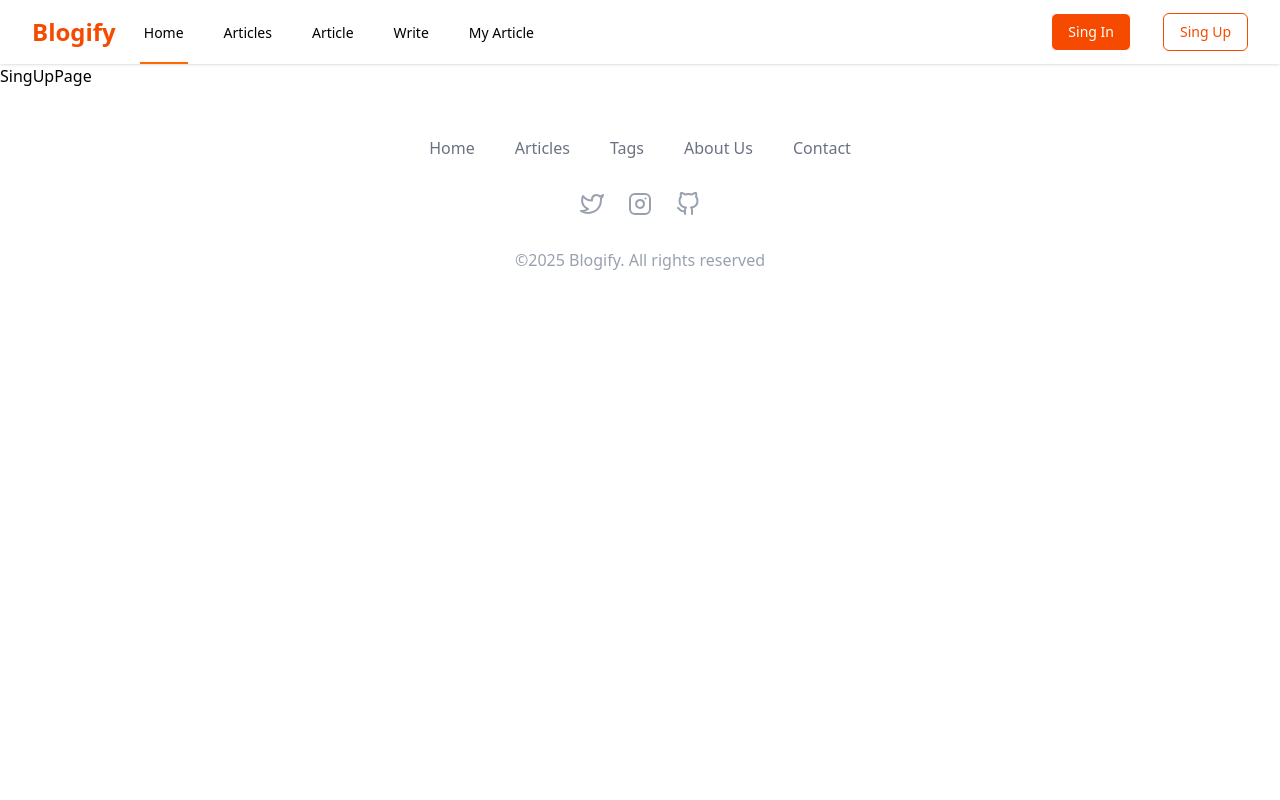
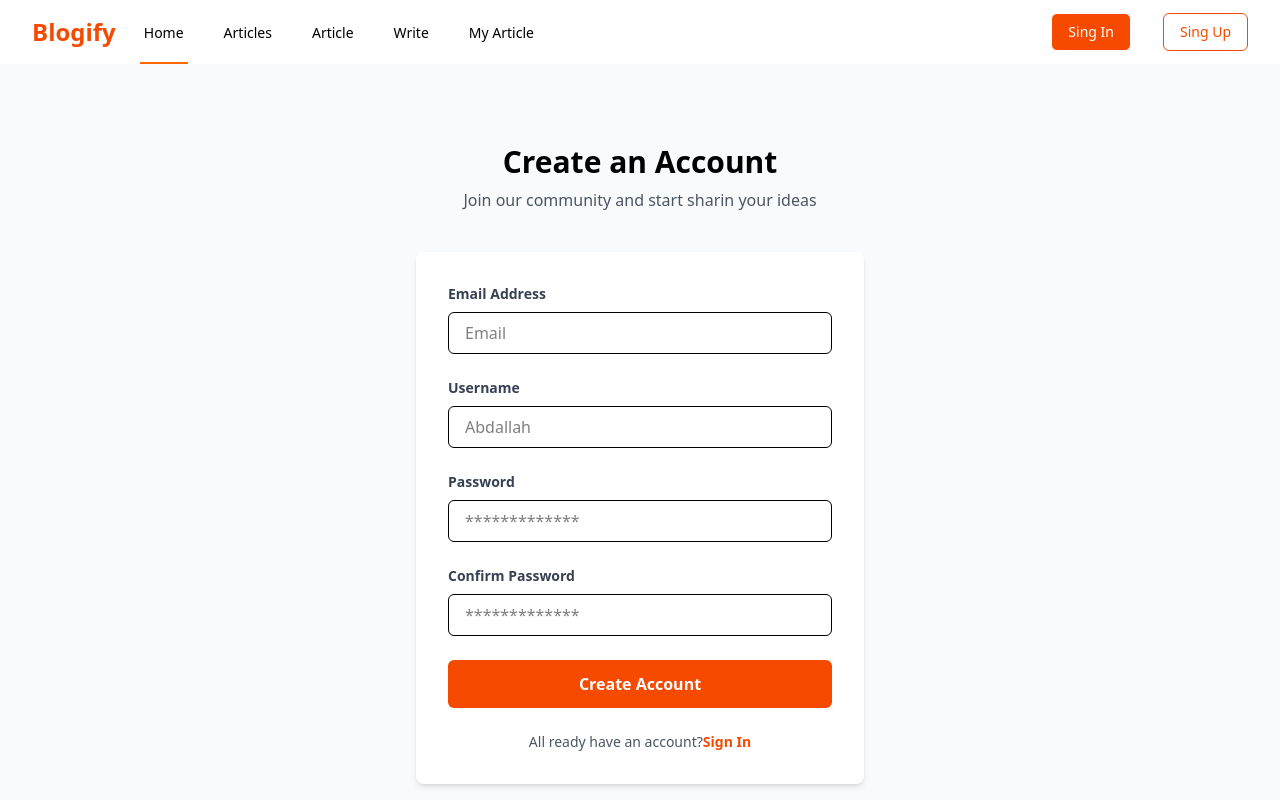
Before and after one commit to AbdulahiAwil/Full-Stack-With-supabace, a React (Vite) app in the folder F_S_Supabace/: page /singup in a window 1280 px wide. Shown: the top 800 px of the page. Built offline with nearby package versions, Linux system fonts and the light colour scheme.

Commit message:
Add Sing in page

```diff
--- a/F_S_Supabace/src/Components/Header.jsx
+++ b/F_S_Supabace/src/Components/Header.jsx
@@ -75,7 +75,7 @@
                     <Link to='singin' className='inline-flex item-center justify-center px-4 py-2 border text-sm font-medium rounded-md text-white bg-orange-600 hover:bg-orange-700 focus:outline-none focus:ring-2 focus:ring-ofset-2 focus:ring-orange-500'>
                     Sing In
                     </Link>
-                    <Link to='singin' className='hidden sm:inline-flex items-center justify-center px-4 py-2 border text-sm font-medium rounded-md text-orange-600 bg-white border-orange-600 hover:bg-orange-50 focus:outline-none focus:ring-2 focus:ring-ofset-2 focus:ring-orange-500'>
+                    <Link to='singup' className='hidden sm:inline-flex items-center justify-center px-4 py-2 border text-sm font-medium rounded-md text-orange-600 bg-white border-orange-600 hover:bg-orange-50 focus:outline-none focus:ring-2 focus:ring-ofset-2 focus:ring-orange-500'>
                     Sing Up
                     </Link>
                 </div>
--- a/F_S_Supabace/src/Pages/SingInPage.jsx
+++ b/F_S_Supabace/src/Pages/SingInPage.jsx
@@ -3,9 +3,9 @@
 
 function SingInPage() {
   const [email, setEmail] = useState('');
-  const [username, setUsername] = useState('');
+
   const [password, setPassword] = useState('');
-  const [confirmPassword, setConfirmPassword] = useState('');
+
   const [isLoading, setIsLoading] = useState(false);
   const [error, setError] = useState(null);
   const [success, setSuccess] = useState(false);
@@ -15,8 +15,8 @@
       <div className='max-w-md w-full'>
         {/* Title and subtitle */}
         <div className='text-center mb-10'>
-          <h1 className='text-3xl font-bold'>Create an Account</h1>
-          <p className='text-gray-600 mt-2'>Join our community and start sharin your ideas</p>
+          <h1 className='text-3xl font-bold'>Welcome Back</h1>
+          <p className='text-gray-600 mt-2'>Sing in to access your account</p>
         </div>
         {/* Form info */}
         <div className='bg-white rounded-lg shadow-md p-8'>
@@ -33,18 +33,7 @@
               required
               />
             </div>
-            <div className='mb-6'>
-              <label className='block text-gray-700 text-sm font-semibold mb-2' htmlFor="username">
-                Username
-              </label>
-              <input type="username" id="username"
-              className='w-full px-4 p-2 border rounded-md focus:outline-none focus:ring-2 focus:ring-orange-500'
-              placeholder='Abdallah'
-              value={username}
-              onChange={(e)=> setUsername(e.target.value)}
-              required
-              />
-            </div>
+
             <div className='mb-6'>
               <label className='block text-gray-700 text-sm font-semibold mb-2' htmlFor="password">
                 Password
@@ -57,30 +46,19 @@
               required
               />
             </div>
-            <div className='mb-6'>
-              <label className='block text-gray-700 text-sm font-semibold mb-2' htmlFor="confirmPassword">
-                Confirm Password
-              </label>
-              <input type="confirmPassword" id="confirmPassword"
-              className='w-full px-4 p-2 border rounded-md focus:outline-none focus:ring-2 focus:ring-orange-500'
-              placeholder='*************'
-              value={confirmPassword}
-              onChange={(e)=> setConfirmPassword(e.target.value)}
-              required
-              />
-            </div>
+
 
             <button className='w-full bg-orange-600 hover:bg-orange-700 text-white font-bold py-3 px-4 rounded-md focus:outline-none focus:ring-2 focus:ring-orange-500 focus:ring-opacity-50 transition duration-200 disabled:cursor-not-allowed disabled:bg-orange-400'
             disabled={isLoading}>
-              {isLoading ? 'Creating Account...' : 'Create Account'}
+              {isLoading ? 'Signing in....' : 'Sing In'}
             </button>
           </form>
 
           <div className='text-center mt-6'>
             <p className='text-gray-600 text-sm'>
-              All ready have an account?
-              <Link to='/signin' className='text-orange-600 hover:text-orange-800 font-semibold'>
-              Sign In
+              Don't have an account?
+              <Link to='/signup' className='text-orange-600 hover:text-orange-800 font-semibold'>
+              Sign Up
               </Link>
             </p>
           </div>
--- a/F_S_Supabace/src/Pages/SingUpPage.jsx
+++ b/F_S_Supabace/src/Pages/SingUpPage.jsx
@@ -1,8 +1,93 @@
-import React from 'react'
+import React, { useState } from 'react'
+import { Link } from 'react-router';
 
 function SingUpPage() {
+  const [email, setEmail] = useState('');
+  const [username, setUsername] = useState('');
+  const [password, setPassword] = useState('');
+  const [confirmPassword, setConfirmPassword] = useState('');
+  const [isLoading, setIsLoading] = useState(false);
+  const [error, setError] = useState(null);
+  const [success, setSuccess] = useState(false);
   return (
-    <div>SingUpPage</div>
+    <div className='min-h-screen flex items-center justify-center bg-gray-50 px-4'>
+
+      <div className='max-w-md w-full'>
+        {/* Title and subtitle */}
+        <div className='text-center mb-10'>
+          <h1 className='text-3xl font-bold'>Create an Account</h1>
+          <p className='text-gray-600 mt-2'>Join our community and start sharin your ideas</p>
+        </div>
+        {/* Form info */}
+        <div className='bg-white rounded-lg shadow-md p-8'>
+          <form>
+            <div className='mb-6'>
+              <label className='block text-gray-700 text-sm font-semibold mb-2' htmlFor="email">
+                Email Address
+              </label>
+              <input type="email" id="email"
+              className='w-full px-4 p-2 border rounded-md focus:outline-none focus:ring-2 focus:ring-orange-500'
+              placeholder='Email'
+              value={email}
+              onChange={(e)=> setEmail(e.target.value)}
+              required
+              />
+            </div>
+            <div className='mb-6'>
+              <label className='block text-gray-700 text-sm font-semibold mb-2' htmlFor="username">
+                Username
+              </label>
+              <input type="username" id="username"
+              className='w-full px-4 p-2 border rounded-md focus:outline-none focus:ring-2 focus:ring-orange-500'
+              placeholder='Abdallah'
+              value={username}
+              onChange={(e)=> setUsername(e.target.value)}
+              required
+              />
+            </div>
+            <div className='mb-6'>
+              <label className='block text-gray-700 text-sm font-semibold mb-2' htmlFor="password">
+                Password
+              </label>
+              <input type="password" id="password"
+              className='w-full px-4 p-2 border rounded-md focus:outline-none focus:ring-2 focus:ring-orange-500'
+              placeholder='*************'
+              value={password}
+              onChange={(e)=> setPassword(e.target.value)}
+              required
+              />
+            </div>
+            <div className='mb-6'>
+              <label className='block text-gray-700 text-sm font-semibold mb-2' htmlFor="confirmPassword">
+                Confirm Password
+              </label>
+              <input type="confirmPassword" id="confirmPassword"
+              className='w-full px-4 p-2 border rounded-md focus:outline-none focus:ring-2 focus:ring-orange-500'
+              placeholder='*************'
+              value={confirmPassword}
+              onChange={(e)=> setConfirmPassword(e.target.value)}
+              required
+              />
+            </div>
+
+            <button className='w-full bg-orange-600 hover:bg-orange-700 text-white font-bold py-3 px-4 rounded-md focus:outline-none focus:ring-2 focus:ring-orange-500 focus:ring-opacity-50 transition duration-200 disabled:cursor-not-allowed disabled:bg-orange-400'
+            disabled={isLoading}>
+              {isLoading ? 'Creating Account...' : 'Create Account'}
+            </button>
+          </form>
+
+          <div className='text-center mt-6'>
+            <p className='text-gray-600 text-sm'>
+              All ready have an account?
+              <Link to='/signin' className='text-orange-600 hover:text-orange-800 font-semibold'>
+              Sign In
+              </Link>
+            </p>
+          </div>
+        </div>
+      </div>
+
+    </div>
   )
 }
 
```
